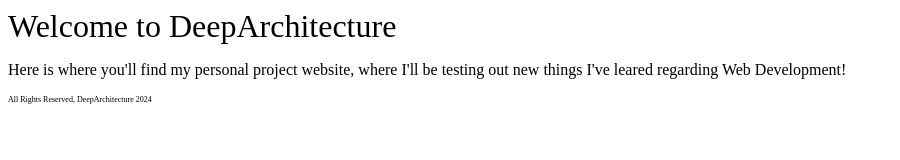
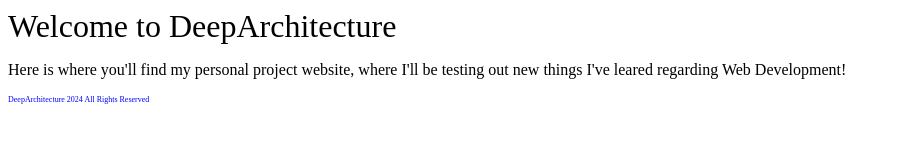
Before and after one commit to DeepArchitecture/deeparchitecture.github.io, a plain HTML site: page index.html in a window 1280 px wide. Shown: the whole page, without its empty margins (0-900 px from the left). Drawn offline with Linux system fonts and the light colour scheme.

Commit message:
commit from VS Code

```diff
--- a/app.css
+++ b/app.css
@@ -5,5 +5,5 @@
 
 .footer {
 	font-size: 8px;
-	font-color: blue;
+	color: blue;
 }
--- a/index.html
+++ b/index.html
@@ -9,6 +9,6 @@
     <h1 class="title">Welcome to DeepArchitecture</h1>
     <p>Here is where you'll find my personal project website, where I'll be testing out new things I've leared regarding Web Development!</p>
   </body>
-  <footer class="footer">All Rights Reserved, DeepArchitecture 2024
+  <footer class="footer">DeepArchitecture 2024 All Rights Reserved
   </footer>
 </html>
```
